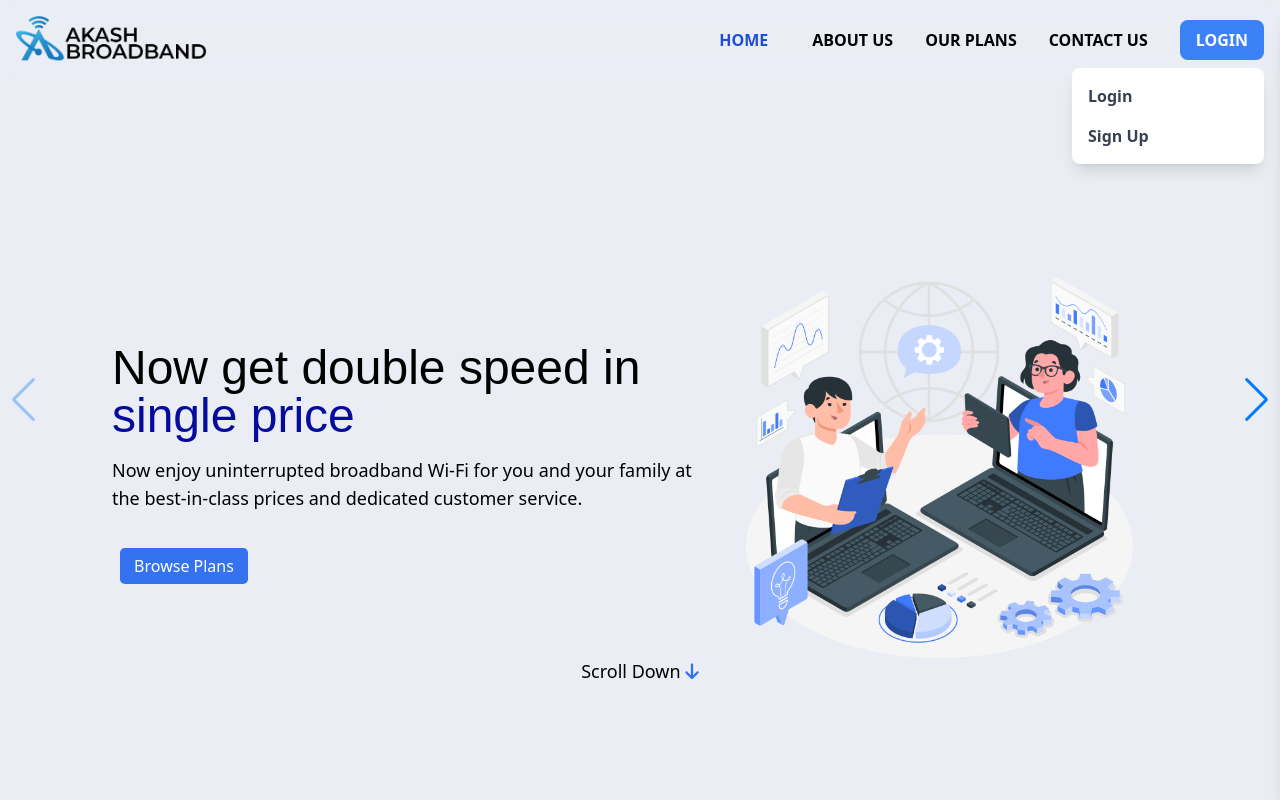
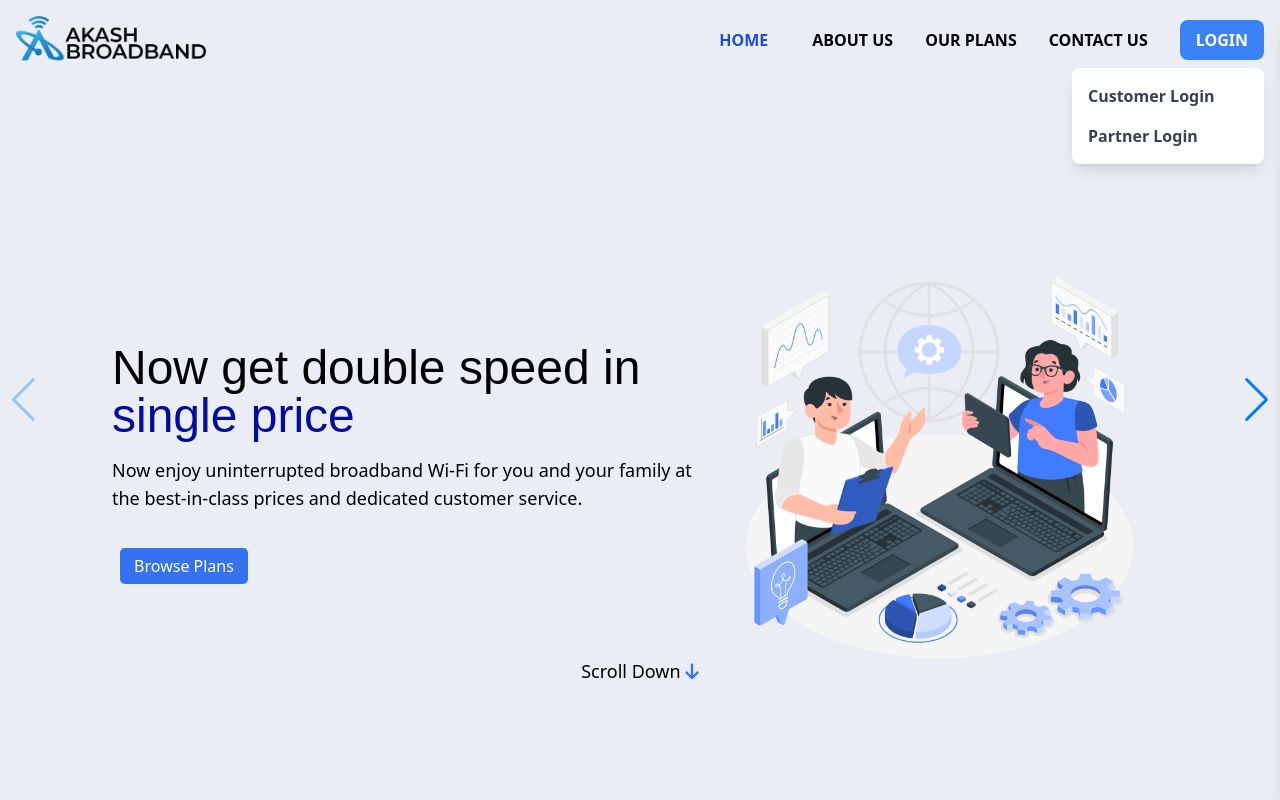
Before and after one commit to artifice7/BroadBand, a React (Vite) app in the folder broadband/: page / in a window 1280 px wide. Both pictures are taken after a click on the button "LOGIN". Shown: the top 800 px of the page. Built offline with nearby package versions, Linux system fonts and the light colour scheme; no server answers; a web font is replaced by a local one.

Commit message:
Update Navbar.jsx

```diff
--- a/broadband/src/components/Navbar.jsx
+++ b/broadband/src/components/Navbar.jsx
@@ -120,24 +120,24 @@ const Navbar = () => {
                     <ul className="py-2">
                       <li>
                         <a
-                          href="https://www.instagram.com"
+                          href="https://customer.charotarbroadband.in/"
                           target="_blank"
                           rel="noopener noreferrer"
                           className="block px-4 py-2 text-gray-700 hover:bg-gray-100"
                           onClick={() => setDropdownContext(null)}
                         >
-                          Login
+                        Customer Login
                         </a>
                       </li>
                       <li>
                         <a
-                          href="https://www.instagram.com"
+                          href="https://partner.charotarbroadband.in/"
                           target="_blank"
                           rel="noopener noreferrer"
                           className="block px-4 py-2 text-gray-700 hover:bg-gray-100"
                           onClick={() => setDropdownContext(null)}
                         >
-                          Sign Up
+                           Partner Login
                         </a>
                       </li>
                     </ul>
```
